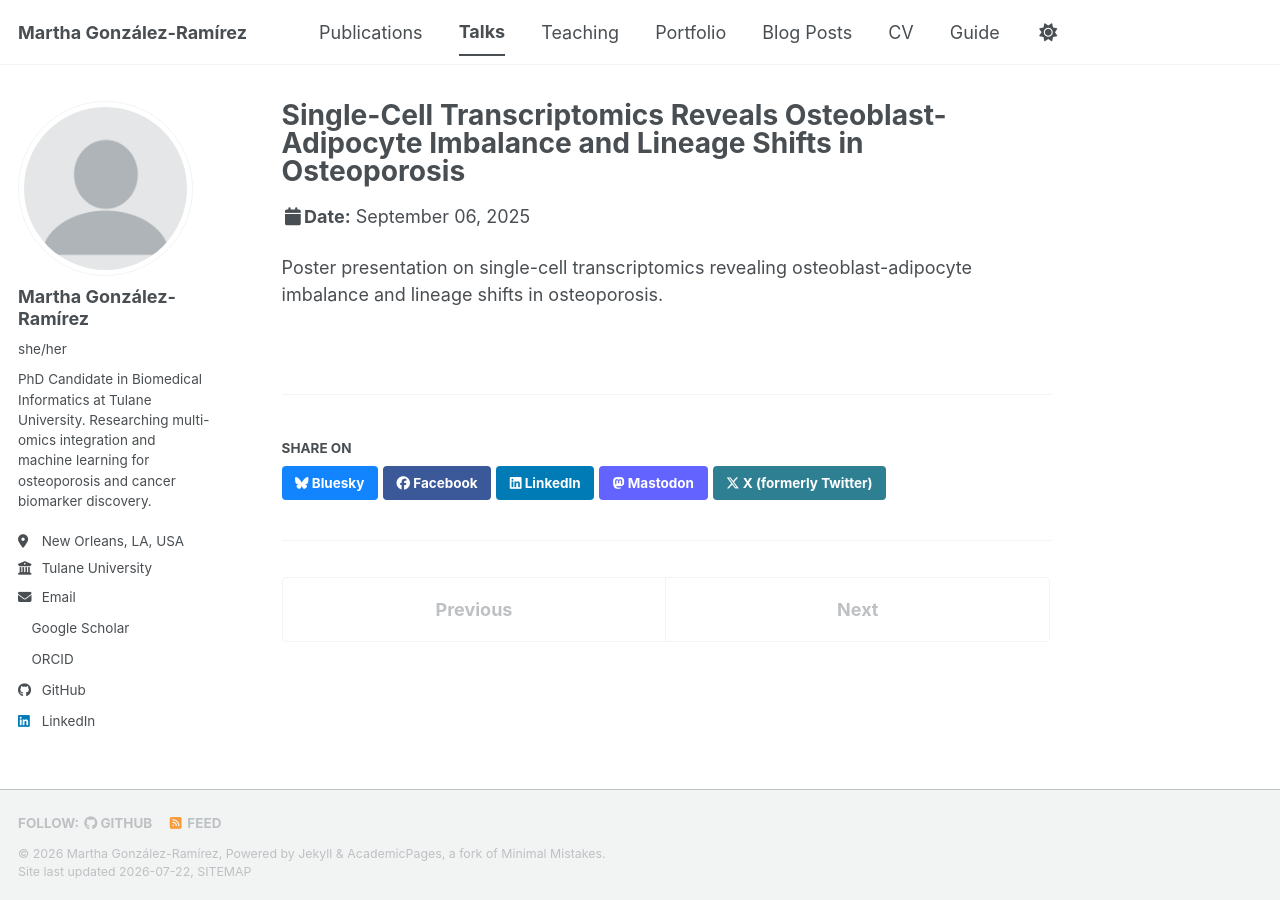
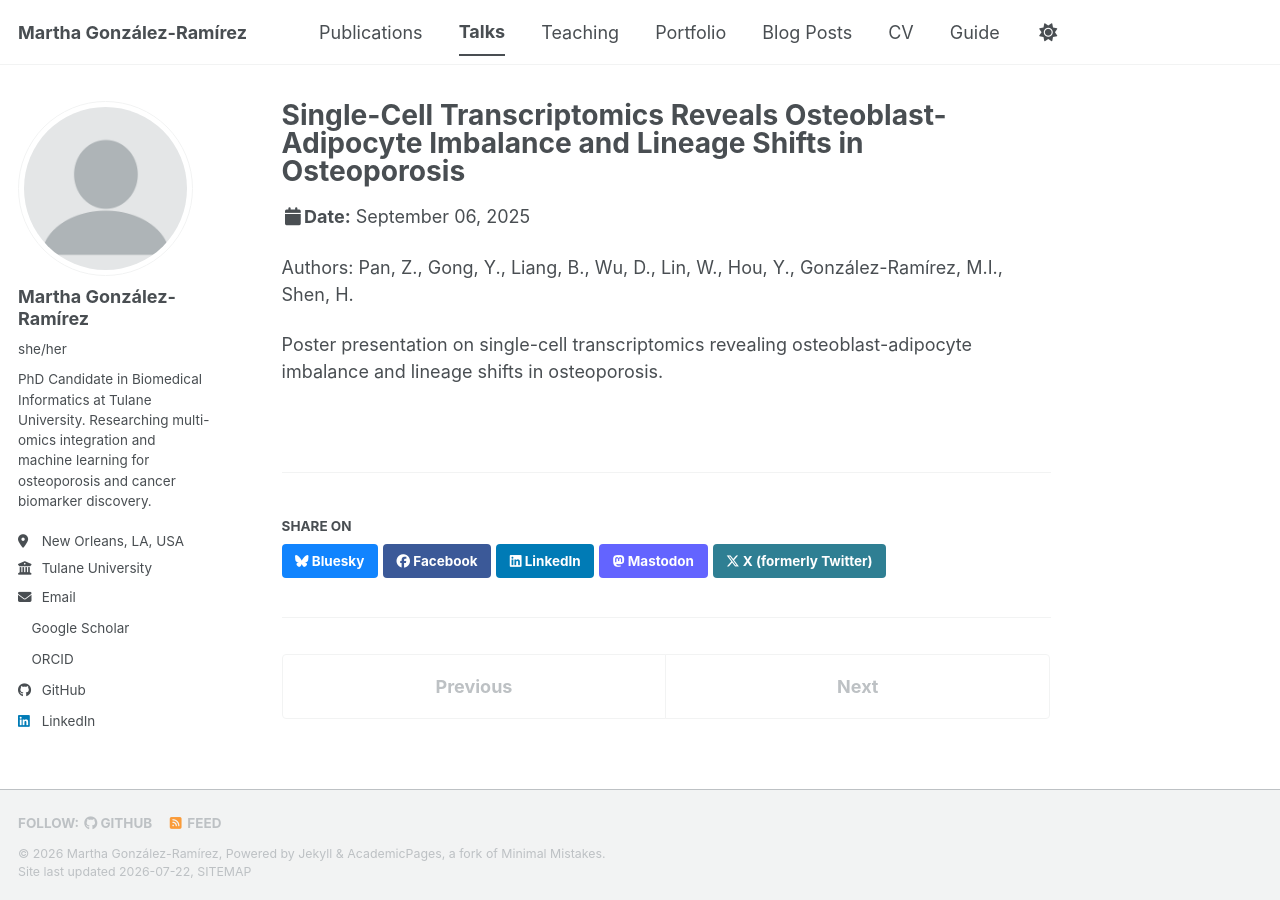
Before and after one commit to migonzalezr/migonzalezr.github.io, a Jekyll site: the page built from _talks/2025-09-06-poster-asbmr-singlecell-osteoblast-adipocyte.md, in a window 1280 px wide. Built offline with Jekyll 4.4.1, drawn with Linux system fonts in a browser that asks for light colours; a style sheet for code colours, icons or effects is not loaded.

Commit message:
Update poster metadata with authors and description
Added authors and a brief description of the poster presentation.

```diff
--- a/_talks/2025-09-06-poster-asbmr-singlecell-osteoblast-adipocyte.md
+++ b/_talks/2025-09-06-poster-asbmr-singlecell-osteoblast-adipocyte.md
@@ -8,4 +8,6 @@ date: 2025-09-06
 location: "Seattle, WA, USA"
 ---
 
+Authors: Pan, Z., Gong, Y., Liang, B., Wu, D., Lin, W., Hou, Y., González-Ramírez, M.I., Shen, H.
+
 Poster presentation on single-cell transcriptomics revealing osteoblast-adipocyte imbalance and lineage shifts in osteoporosis.
```
